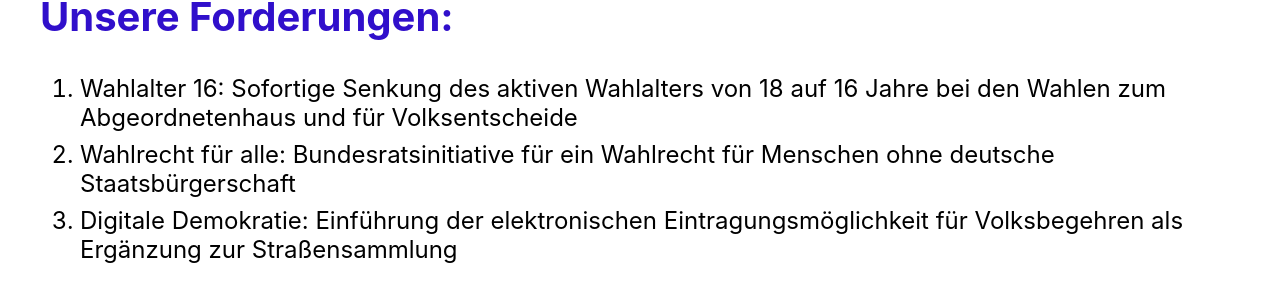
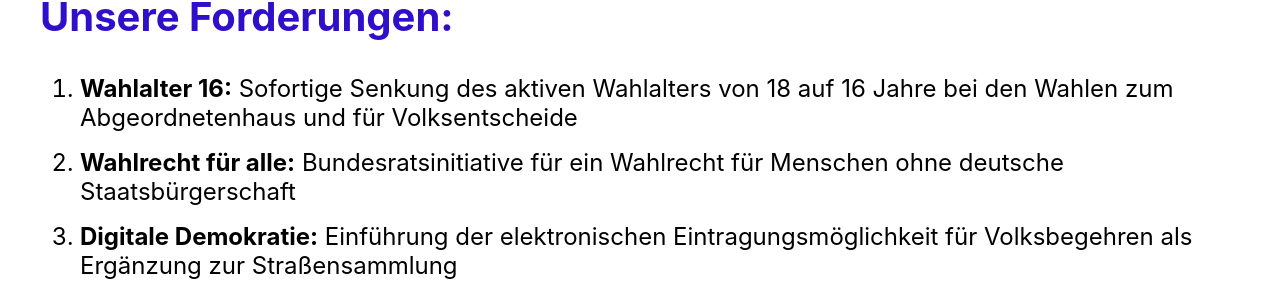
Before and after one commit to grundeinkommensbuero/demokratie-fuer-alle, a Next.js app: page / in a window 1280 px wide. Shown: the part 655-946 px from the top of the page. Built offline with nearby package versions, Linux system fonts and the light colour scheme.

Commit message:
List styling

```diff
--- a/pages/index.tsx
+++ b/pages/index.tsx
@@ -80,20 +80,20 @@ const Home: NextPage = () => {
           <ol>
             <FadeIn orientation='up' delay={getSection2Delay()}>
               <li>
-                Wahlalter 16: Sofortige Senkung des aktiven Wahlalters von 18
-                auf 16 Jahre bei den Wahlen zum Abgeordnetenhaus und für
+                <b>Wahlalter 16:</b> Sofortige Senkung des aktiven Wahlalters
+                von 18 auf 16 Jahre bei den Wahlen zum Abgeordnetenhaus und für
                 Volksentscheide
               </li>
             </FadeIn>
             <FadeIn orientation='up' delay={getSection2Delay()}>
               <li>
-                Wahlrecht für alle: Bundesratsinitiative für ein Wahlrecht für
-                Menschen ohne deutsche Staatsbürgerschaft
+                <b>Wahlrecht für alle:</b> Bundesratsinitiative für ein
+                Wahlrecht für Menschen ohne deutsche Staatsbürgerschaft
               </li>
             </FadeIn>
             <FadeIn orientation='up' delay={getSection2Delay()}>
               <li>
-                Digitale Demokratie: Einführung der elektronischen
+                <b>Digitale Demokratie:</b> Einführung der elektronischen
                 Eintragungsmöglichkeit für Volksbegehren als Ergänzung zur
                 Straßensammlung
               </li>
--- a/styles/globals.scss
+++ b/styles/globals.scss
@@ -58,7 +58,7 @@ p {
 
 li {
   font-size: 1.5rem;
-  margin-bottom: 0.5rem;
+  margin-bottom: 1rem;
 }
 
 button {
```
